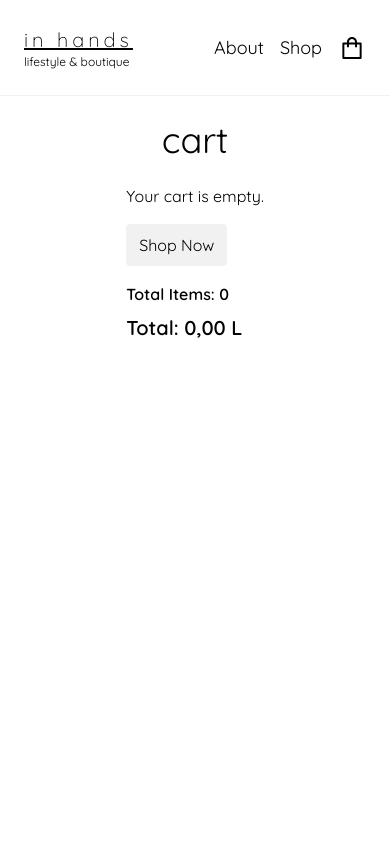
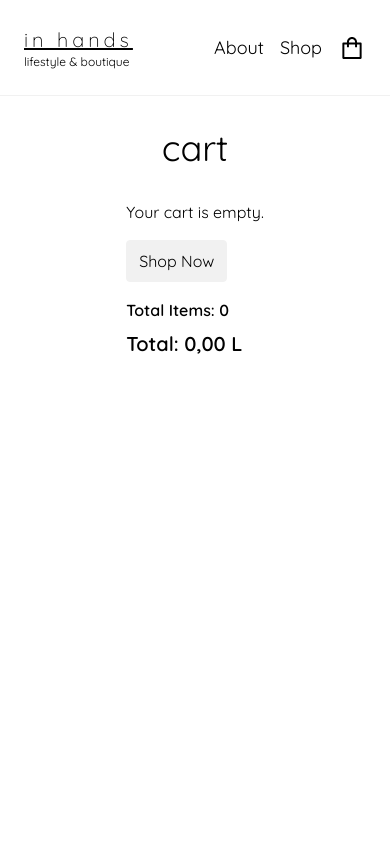
Before and after one commit to Stillwell-C/shoppingCart, a React (Create React App) app: page /cart in a window 390 px wide. Shown: the top 844 px of the page. Built offline with nearby package versions, Linux system fonts and the light colour scheme.

Commit message:
Update width & flex gap for responsiveness

```diff
--- a/src/components/CartFullPage.tsx
+++ b/src/components/CartFullPage.tsx
@@ -47,9 +47,9 @@ const CartFullPage = () => {
   );
 
   return (
-    <section className='mt-24 mb-32 mx-auto w-4/5 xl:w-[1024px] min-h-screen flex justify-center'>
+    <section className='mt-24 mb-32 mx-auto w-[90%] sm:w-4/5 xl:w-[1024px] min-h-screen flex justify-center'>
       <div className='flex flex-col'>
-        <h2 className='text-4xl my-6 self-center'>cart</h2>
+        <h2 className='text-4xl my-8 self-center'>cart</h2>
         {(outOfStockItem || location?.state?.error) && errorDiv}
         {itemTotal < 1 && (
           <div className='flex flex-col gap-4'>
@@ -59,7 +59,7 @@ const CartFullPage = () => {
             </Link>
           </div>
         )}
-        <ul className='flex flex-col justify-start items-start gap-4 list-none'>
+        <ul className='flex flex-col justify-start items-start gap-12 smallMobile:gap-4 list-none'>
           {cart.map((item) => (
             <CartFullPageItem key={item.searchName} item={item} />
           ))}
@@ -71,7 +71,7 @@ const CartFullPage = () => {
         {itemTotal >= 1 && (
           <div>
             <button
-              className='grey-button px-3'
+              className='grey-button px-3 py-2'
               disabled={itemTotal < 1}
               onClick={handleButtonClick}
             >
```
